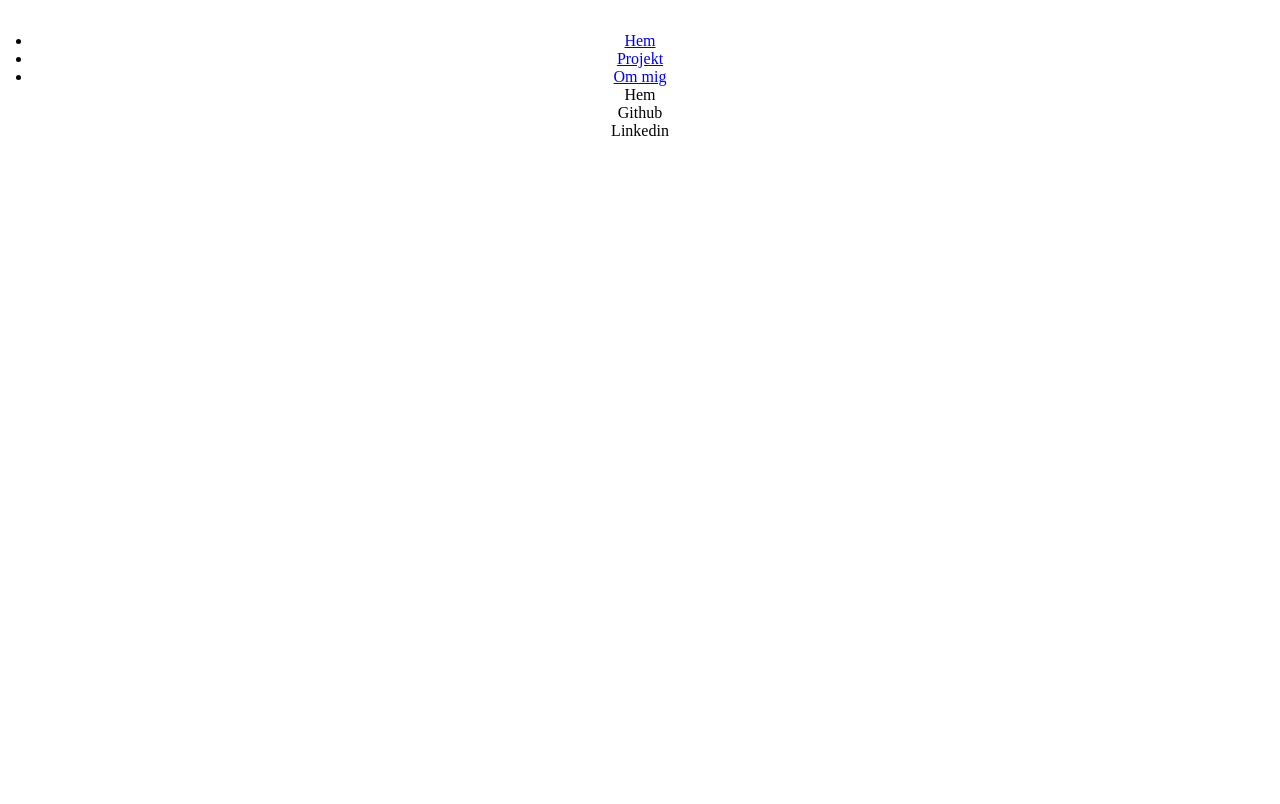
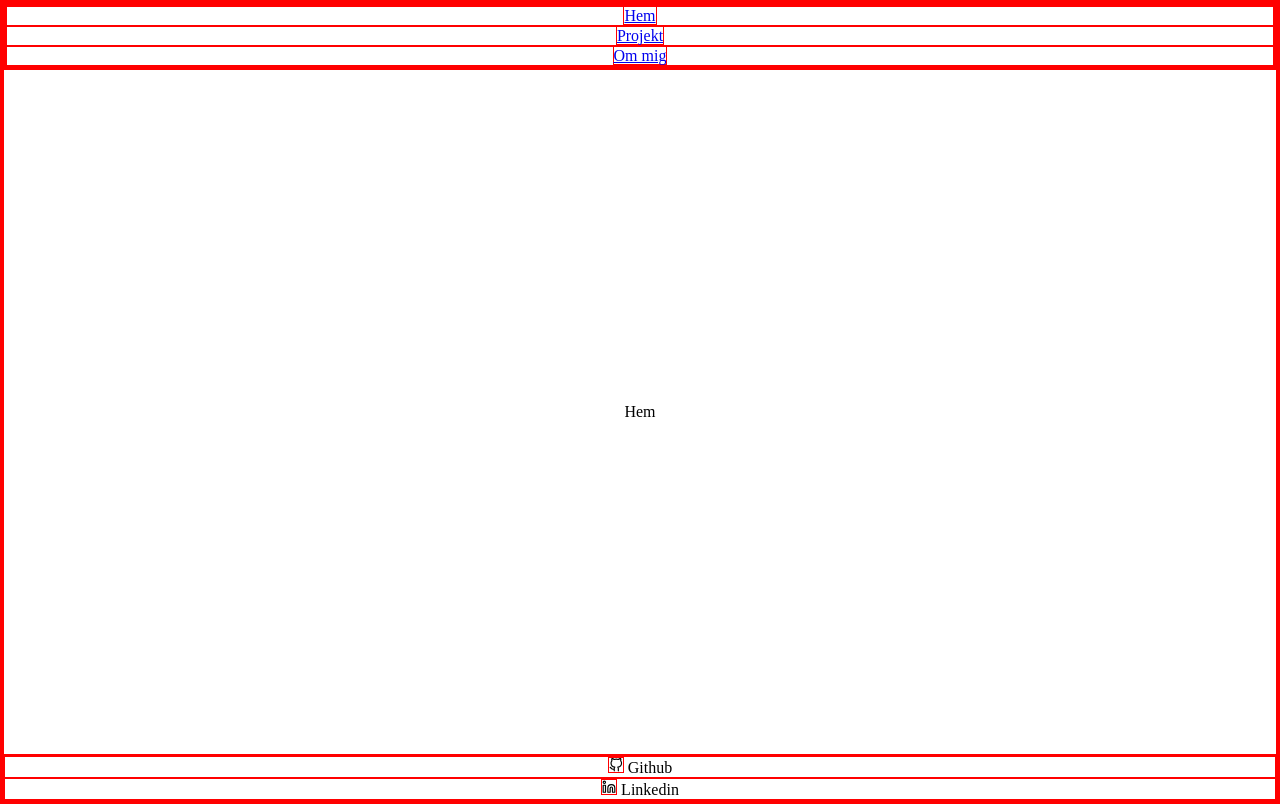
Before and after one commit to AmaTib/myPortfolio, a React (Vite) app: page / in a window 1280 px wide. Built offline with nearby package versions, Linux system fonts and the light colour scheme.

Commit message:
Add icons

```diff
--- a/package.json
+++ b/package.json
@@ -12,6 +12,7 @@
   "dependencies": {
     "react": "^18.2.0",
     "react-dom": "^18.2.0",
+    "react-icons": "^5.4.0",
     "react-router-dom": "^7.1.1"
   },
   "devDependencies": {
--- a/src/App.css
+++ /dev/null
@@ -1,6 +0,0 @@
-#root {
-  max-width: 1280px;
-  margin: 0 auto;
-  padding: 2rem;
-  text-align: center;
-}
--- a/src/App.tsx
+++ b/src/App.tsx
@@ -1,4 +1,3 @@
-import "./App.css";
 import { RouterProvider } from "react-router-dom";
 import { router } from "./Router";
 
--- a/src/components/Footer.tsx
+++ b/src/components/Footer.tsx
@@ -1,8 +1,17 @@
+import { FiGithub } from "react-icons/fi";
+import { FiLinkedin } from "react-icons/fi";
+
 export const Footer = () => {
   return (
     <>
-      <p>Github</p>
-      <p>Linkedin</p>
+      <footer>
+        <p>
+          <FiGithub /> Github
+        </p>
+        <p>
+          <FiLinkedin /> Linkedin
+        </p>
+      </footer>
     </>
   );
 };
--- a/src/index.css
+++ b/src/index.css
@@ -2,4 +2,22 @@
   margin: 0;
   padding: 0;
   box-sizing: border-box;
+  border: 1px solid red;
 }
+
+#root {
+  max-width: 1280px;
+  min-height: 100vh;
+  text-align: center;
+  margin: 0 auto;
+  display: flex;
+  flex-direction: column;
+  justify-content: space-between;
+}
+
+main{
+  flex-grow: 1;
+  display: flex;
+  flex-direction: column;
+  justify-content: center;
+}
```
Also changed, not shown: 1 other file (tests, documents, lock files or other folders).
